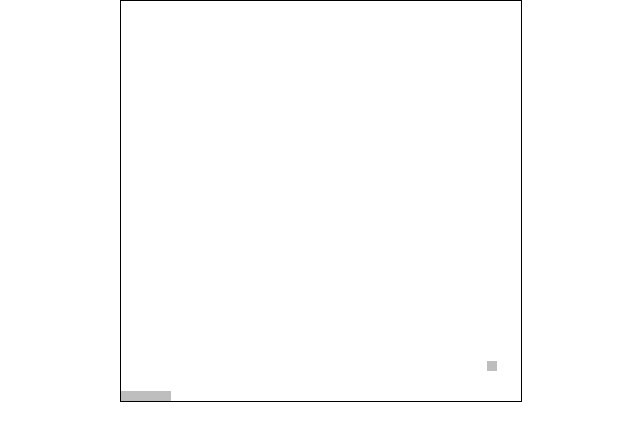
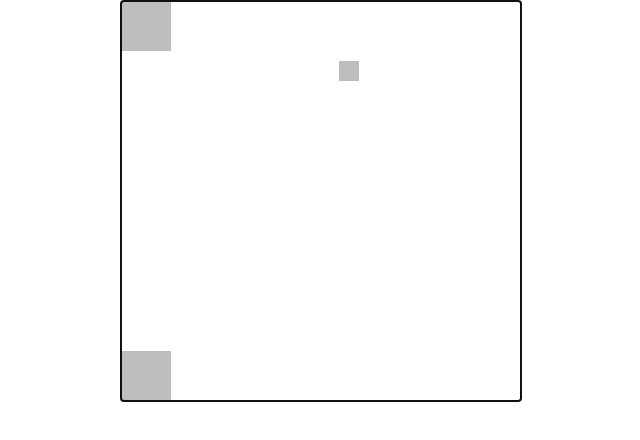
Before and after one commit to AccuSudarmin/html5game, a plain HTML site: page index.html in a window 1280 px wide. Shown: the whole page, without its empty margins (319-959 px from the left). Drawn offline with Linux system fonts and the light colour scheme.

Commit message:
update collision and sheet

```diff
--- a/css/style.css
+++ b/css/style.css
@@ -1,5 +1,8 @@
-body {
+
+html, body {
 	width: 100%;
+	height: 100%;
+	overflow: hidden;
 	margin: 0;
 	padding: 0;
 }
--- a/js/lib/game.js
+++ b/js/lib/game.js
@@ -16,8 +16,11 @@ function Game () {
 		}
 
 		G.canvas.setAttribute('tabindex', '0');
-		G.canvas.width = setting.w || 400;
-		G.canvas.height = setting.h || 400;
+		G.canvas.width = setting.W || document.body.clientWidth;
+		G.canvas.height = setting.H || document.body.clientHeight;
+		G.canvas.style.width = G.canvas.width + "px";
+		G.canvas.style.height = G.canvas.height + "px";
+		G.canvas.focus();
 		G.ctx = G.canvas.getContext("2d");
 
 		return this;
@@ -65,10 +68,10 @@ function Game () {
 	G.controller = function () {
 		var keyName = {
   			32: 'space',
-  			37: 'left',
-  			38: 'up',
-  			39: 'right',
-  			40: 'down'
+  			37: 'leftArrow',
+  			38: 'upArrow',
+  			39: 'rightArrow',
+  			40: 'downArrow'
 		}
 
 		G.keystate = {};
@@ -89,13 +92,19 @@ function Game () {
 		G.stageScene[scene].draw();
 	}
 
-	G.loadTexture = function(imgArray, callback) {
+	G.loadSheet = function(imgArray, callback) {
+		var hasLoad = 0;
 		G.img = {};
-		G.img[imgArray[0].imgName] = new Image();
-		G.img[imgArray[0].imgName].src = imgArray[0].imgLoc;
-		G.img[imgArray[0].imgName].onload = function(){
-			callback.call();
-		}
+		for (var i = 0; i < imgArray.length; i++) {
+			G.img[imgArray[i].imgName] = new Image();
+			G.img[imgArray[i].imgName].src = imgArray[i].imgLoc;
+			G.img[imgArray[i].imgName].onload = function(){
+				hasLoad += 1;
+				if (hasLoad == imgArray.length) {
+					callback.call();
+				};
+			}
+		};
 	}
 
 	return G;
--- a/js/lib/game_scene.js
+++ b/js/lib/game_scene.js
@@ -4,10 +4,13 @@ function Scene(G){
 	var sceneObejct = function(){
 		var name = null;
 
-		this.sprite = new Array();
+		this.sprite = {};
 
 		this.add = function(object) {
-			this.sprite.push(object);
+			var nama = (Math.floor((Math.random() * 10000) + 1));
+			this.sprite[nama] = object;
+
+			this.sprite[nama].sceneIndex = nama;
 		};
 
 		this.draw = function(){
@@ -15,8 +18,8 @@ function Scene(G){
 			G.ctx.save();
 			G.ctx.fillStyle = '#bebebe';
 
-			for (var i = 0; i < this.sprite.length; i++) {
-				this.sprite[i].setting();
+			for (var key in this.sprite){
+				this.sprite[key].setting();
 			};
 
 			G.ctx.restore();
@@ -27,8 +30,8 @@ function Scene(G){
 			G.ctx.save();
 			G.ctx.fillStyle = '#bebebe';
 
-			for (var i = 0; i < this.sprite.length; i++) {
-				this.sprite[i].draw();
+			for (var key in this.sprite){
+				this.sprite[key].draw();
 			};
 
 			G.ctx.restore();
--- a/js/lib/game_sprite.js
+++ b/js/lib/game_sprite.js
@@ -1,14 +1,16 @@
 function Sprite(G){
-	this.extend = function(obj, newFunction){
-		G[obj] = function (setup) {
+	this.extend = function(objName, newFunction){
+		G[objName] = function (setup) {
 			var obj = {
  				X: 0,
  				Y: 0,
  				W: 10,
  				H: 10,
+ 				prevX: null,
+ 				prevY: null,
  				vel: {X: 2, Y: 2},
  				init: null,
- 				image: null,
+ 				sheet: null,
  				name: obj,
  				scene: null,
 
@@ -17,9 +19,11 @@ function Sprite(G){
  				},
 
  				draw : function(){
+ 					this.prevY = this.Y;
+ 					this.prevX = this.X;
  					this.init();
- 					if (this.image != null) {
- 						G.ctx.drawImage(this.image, 0, 0, this.image.width, this.image.height, this.X, this.Y, this.W, this.H);
+ 					if (this.sheet != null) {
+ 						G.ctx.drawImage(this.sheet, 0, 0, this.sheet.width, this.sheet.height, this.X, this.Y, this.W, this.H);
  					} else {
  						G.ctx.fillRect(this.X, this.Y, this.W, this.H)
  					}
@@ -40,48 +44,48 @@ function Sprite(G){
 
  					var action = action.split(',');
 
- 							for (var i = 0; i < G.stageScene[G.sceneActive].sprite.length; i++) {
+ 					for (var key in G.stageScene[G.sceneActive].sprite) {
  						var hit = false;
- 								var obj = G.stageScene[G.sceneActive].sprite[i];
+ 						var obj = G.stageScene[G.sceneActive].sprite[key];
  						if (obj != this) {
 
  							//hit top
-									if (action.indexOf('hit.top') >= 0 &&
-										this.intersect(obj) &&
-										obj.Y < this.Y &&
-										obj.vel.Y > 0) {
+							if (action.indexOf('hit.top') >= 0 && this.intersect(obj) &&
+								(obj.prevX > this.prevX || obj.prevX + obj.W > this.prevX) &&
+								obj.prevY + obj.H < this.prevY) {
 								hit = true;
 							};
 
-									// // hit bottom
-									if (action.indexOf('hit.bottom') >= 0 &&
-										this.intersect(obj) &&
-										this.Y + this.H > obj.Y &&
-										obj.vel.Y < 0) {
+							// hit bottom
+							if (action.indexOf('hit.bottom') >= 0 && this.intersect(obj) &&
+								(obj.prevX > this.prevX || obj.prevX + obj.W > this.prevX) &&
+								obj.prevY > this.prevY) {
 								hit = true;
 							};
 
 							// hit left
-									if (action.indexOf('hit.left') >= 0 &&
-										this.intersect(obj) &&
-										obj.X < this.X &&
-										obj.vel.X > 0) {
+							if (action.indexOf('hit.left') >= 0 && this.intersect(obj) &&
+								(obj.prevY > this.prevY || obj.prevY + obj.H > this.prevY) &&
+								(obj.prevX + obj.W < this.prevX)) {
 								hit = true;
 							};
 
-									if (action.indexOf('hit.right') >= 0 &&
-										this.intersect(obj) &&
-										this.X + this.W > obj.X &&
-										obj.vel.X < 0){
+							//hit right
+							if (action.indexOf('hit.right') >= 0 && this.intersect(obj) &&
+								(obj.prevY > this.prevY || obj.prevY + obj.H > this.prevY) &&
+								obj.prevX > this.prevX + this.W) {
 								hit = true;
-									}
+							};
+
+							if (action.indexOf('intersect') >= 0 && this.intersect(obj)) {
+								hit = true;
+							};
 
 							if (hit){
 								callback(obj);
-									}
 							};
  						};
-
+					};
  				},
 
  				setting: function(){
@@ -90,21 +94,21 @@ function Sprite(G){
  					this.W = setup? setup.W || this.W : this.W;
  					this.H = setup? setup.H || this.H : this.H;
  					this.vel = setup? setup.vel || this.vel : this.vel;
- 					this.image = setup? G.img[setup.image] || this.image : this.image;
+ 					this.sheet = setup? G.img[setup.sheet] || this.sheet : this.sheet;
 
  				},
 
  				destroy: function(){
-
+ 					delete G.stageScene[G.sceneActive].sprite[this.sceneIndex];
  				}
  			}
 
  			for (var key in newFunction){
 				obj[key] = newFunction[key];
+				obj.name = objName;
 			}
 
  			return obj;
 		}
-
 	};
 };
--- a/js/script.js
+++ b/js/script.js
@@ -1,15 +1,12 @@
 var G = new Game()
-				.setup('canvas', {
-					w: 400 ,
-					h: 400
-				})
+				.setup('canvas', {W: 400, H:400})
 				.module('Sprite,Scene')
 				.controller();
 
 G.Sprite.extend('player', {
 	init: function(){
-		if (G.keystate.right) this.X += this.vel.X;
-		if (G.keystate.left) this.X += -this.vel.X;
+		if (G.keystate.rightArrow) this.X += this.vel.X;
+		if (G.keystate.leftArrow) this.X += -this.vel.X;
 
 		if (G.keystate.space) {
 			this.jump = true;
@@ -19,26 +16,35 @@ G.Sprite.extend('player', {
 			else this.Y += 2;
 		}
 
-		this.collision('hit.right,hit.left', function(obj){
-			obj.vel.X *= -1;
+		var self = this;
+
+		this.collision('hit.left,hit.right', function(obj){
+			if (obj.name == 'enemy') {
+				obj.vel.X *= -1;
+			};
 		});
 
-		this.collision('hit.top', function(obj){
-			obj.vel.Y *= -1;
+		this.collision('hit.top,hit.bottom', function(obj){
+			if (obj.name == 'enemy') {
+				obj.vel.Y *= -1;
+			};
 		});
 	}
 });
 
 G.Sprite.extend('enemy', {
 	init: function(){
+
+		if (this.Y > G.canvas.height ||
+			this.Y + this.H < 0 ||
+			this.X > G.canvas.width ||
+			this.X +this.W <0) {
+			this.X =100;
+			this.Y = 100;
+		};
+
 		this.Y += this.vel.Y;
 		this.X += this.vel.X;
-
-		if (this.Y + this.H > G.canvas.height || this.Y < 0) {
-			var offset = this.vel.Y < 0 ? 0 - this.Y : G.canvas.height - (this.Y+this.H);
-			this.Y += 2*offset;
-			this.vel.Y *= -1;
-		}
 
 		if (this.X + this.W > G.canvas.width || this.X < 0) {
 			this.vel.X *= -1;
@@ -55,20 +61,33 @@ G.Sprite.extend('enemy', {
 
 G.Scene('level1', function(stage){
 	stage.add(new G.player({
-		Y: 390,
+		Y: 350,
 		W: 50,
-		H: 10,
+		H: 50,
+		vel: { Y:8, X:8 }
+	}));
+
+	stage.add(new G.player({
+		Y: 0,
+		W: 50,
+		H: 50,
 		vel: { Y:8, X:8 }
 	}));
 
 	stage.add(new G.enemy({
-		X: 0,
-		W: 10,
-		H: 10,
-		vel: { Y: 4, X: 4 }
+		X: 380,
+		Y: 0,
+		W: 20,
+		H: 20,
+		vel: { Y: 2, X: -2 }
 	}));
-})
+});
 
-G.loadTexture([{imgName: 'motor', imgLoc: 'img/motor.png'}], function(){
+sheet = [
+	{imgName: 'motor', imgLoc: 'img/motor.png'},
+	{imgName: 'car', imgLoc: 'img/car.png'}
+];
+
+G.loadSheet(sheet, function(){
 	G.startScene('level1');
 })
```
Also changed, not shown: img/car.png (added). Lines whose indentation alone changed are shown as unchanged.
